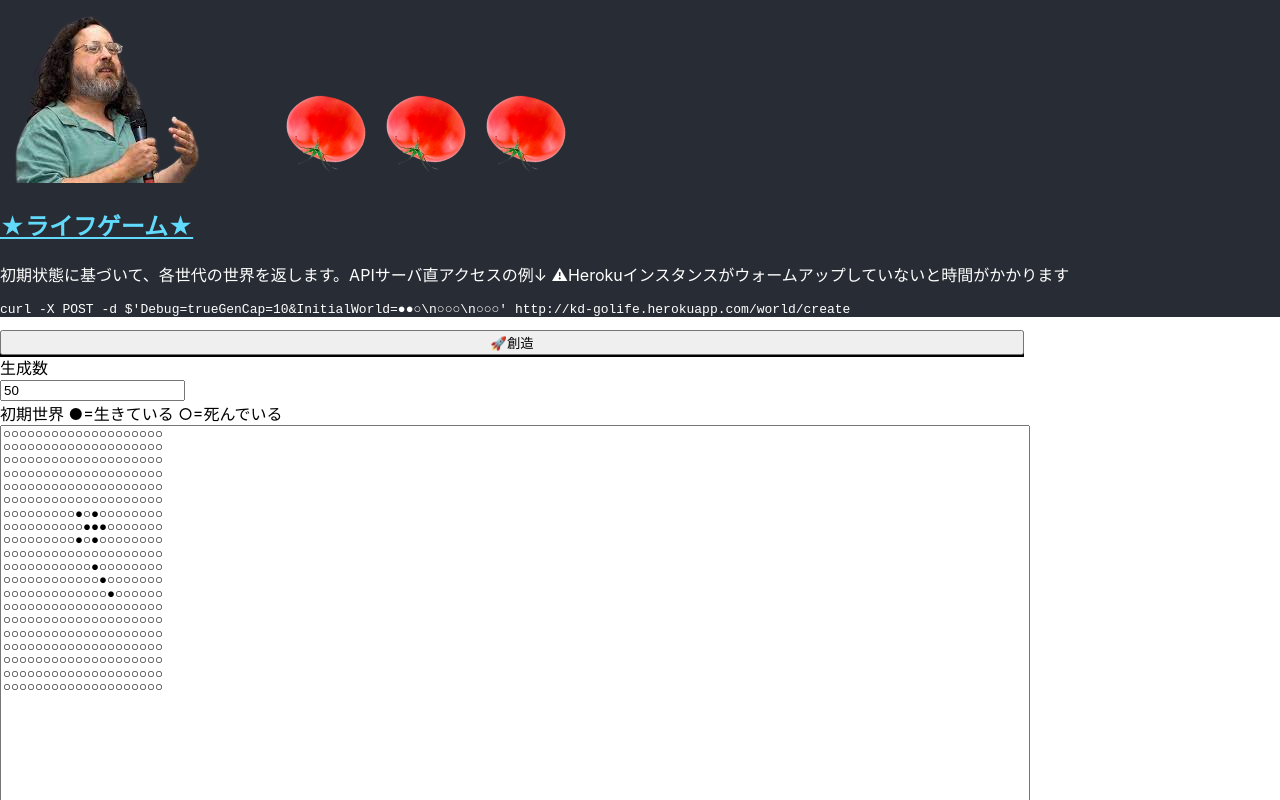
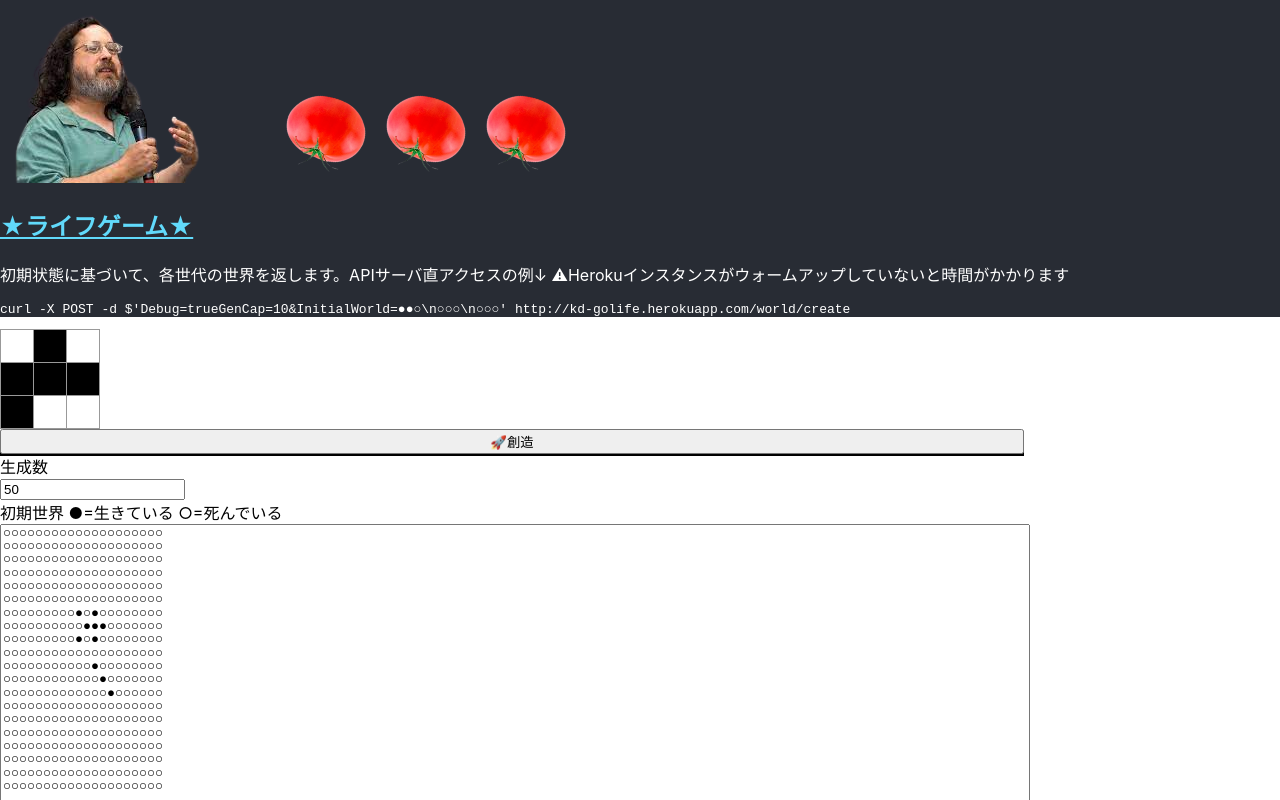
Before and after one commit to kijimaD/golife, a React (Create React App) app in the folder front/: page / in a window 1280 px wide. Shown: the top 800 px of the page. Built offline with nearby package versions, Linux system fonts and the light colour scheme.

Commit message:
feat: マス目コンポーネントを作成 wip

```diff
--- a/front/src/App.css
+++ b/front/src/App.css
@@ -35,6 +35,54 @@ span.Stage {
   margin: 0 3px;
 }
 
+/* チュートリアルから ================ */
+.board-row:after {
+  clear: both;
+  content: "";
+  display: table;
+}
+
+.square {
+  background: #fff;
+  border: 1px solid #999;
+  float: left;
+  font-size: 24px;
+  font-weight: bold;
+  line-height: 34px;
+  height: 34px;
+  margin-right: -1px;
+  margin-top: -1px;
+  padding: 0;
+  text-align: center;
+  width: 34px;
+}
+
+.square:focus {
+  outline: none;
+}
+
+.live {
+  background-color: white;
+}
+
+.death {
+  background-color: black;
+}
+/* ================ */
+
+.kbd-navigation .square:focus {
+  background: #ddd;
+}
+
+.game {
+  display: flex;
+  flex-direction: row;
+}
+
+.game-info {
+  margin-left: 20px;
+}
+
 @media (prefers-reduced-motion: no-preference) {
   .App-logo {
     animation: App-logo-spin infinite 10s linear;
--- a/front/src/App.tsx
+++ b/front/src/App.tsx
@@ -5,6 +5,7 @@ import AppHeader from "./layouts/AppHeader";
 import { History, Cell, World } from "./types/History";
 import Slide from "./components/Slide";
 import Anim from "./components/Anim";
+import Board from "./components/Board";
 
 function App() {
   const [isLoading, setIsLoading] = useState(false);
@@ -48,6 +49,7 @@ function App() {
   return (
     <div className="App">
       <AppHeader />
+      <Board />
       <form>
         <label className="App-lb"></label>
         <button onClick={handleSubmit} className="App-submit">
--- /dev/null
+++ b/front/src/components/Board.tsx
@@ -0,0 +1,30 @@
+import React from "react";
+import Square from "./Square";
+
+export const Board = () => {
+  function renderSquare(bool: boolean) {
+    return <Square IsLive={bool} />;
+  }
+
+  return (
+    <>
+      <div className="board-row">
+        {renderSquare(true)}
+        {renderSquare(false)}
+        {renderSquare(true)}
+      </div>
+      <div className="board-row">
+        {renderSquare(false)}
+        {renderSquare(false)}
+        {renderSquare(false)}
+      </div>
+      <div className="board-row">
+        {renderSquare(false)}
+        {renderSquare(true)}
+        {renderSquare(true)}
+      </div>
+    </>
+  );
+};
+
+export default Board;
--- /dev/null
+++ b/front/src/components/Square.tsx
@@ -0,0 +1,15 @@
+import React from "react";
+
+export const Square = ({ IsLive }: { IsLive: boolean }) => {
+  return (
+    <>
+      {IsLive ? (
+        <button className="square live"></button>
+      ) : (
+        <button className="square death"></button>
+      )}
+    </>
+  );
+};
+
+export default Square;
```
